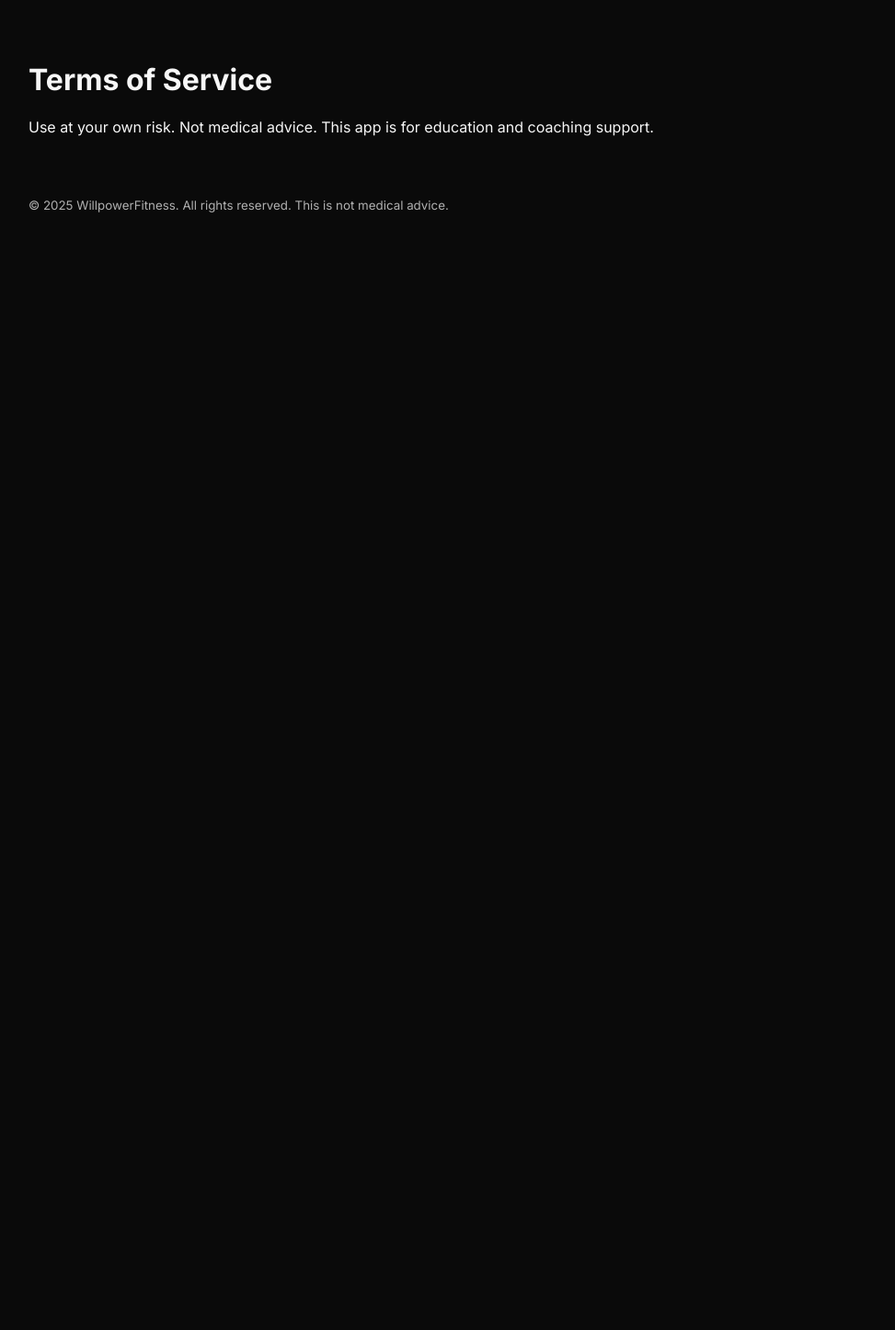
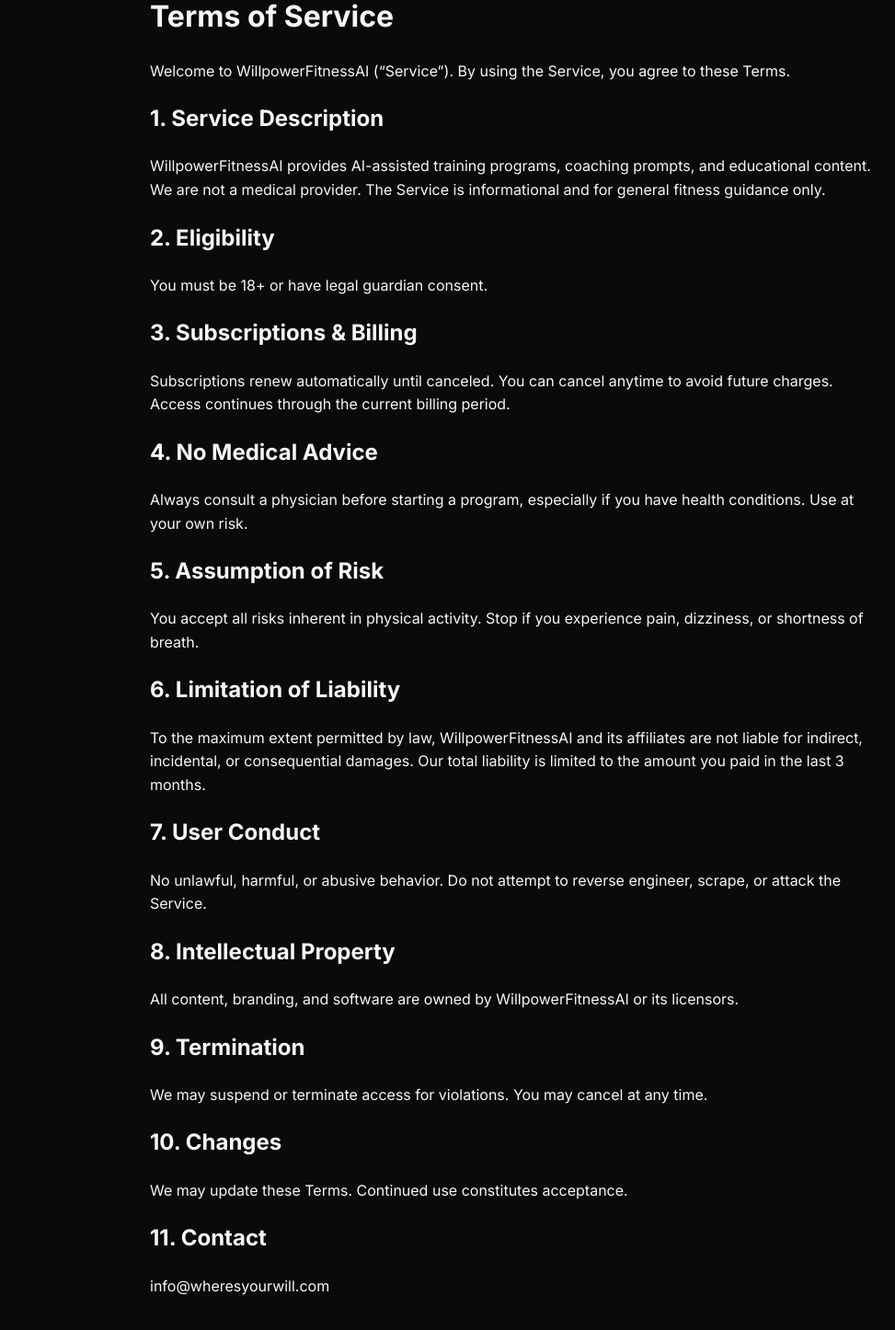
Before and after one commit to WillpowerfitnessAI/willpowerfitness-frontend, a Next.js app: page /terms in a window 1280 px wide. Shown: the part 72-1518 px from the top of the page at 92% size, without its empty margins (83-1056 px from the left). Before the commit the page ends 800 px from the top, so only its background shows below. Built offline with nearby package versions, Linux system fonts and the light colour scheme.

Commit message:
Update terms.js

```diff
--- a/pages/terms.js
+++ b/pages/terms.js
@@ -1,11 +1,45 @@
-// pages/terms.js
-import Layout from '../components/Layout';
-
 export default function Terms() {
   return (
-    <Layout>
+    <main style={{maxWidth:820,margin:"4rem auto",padding:"0 1rem",lineHeight:1.6}}>
       <h1>Terms of Service</h1>
-      <p className="muted">Use at your own risk. Not medical advice. This app is for education and coaching support.</p>
-    </Layout>
+      <p>Welcome to WillpowerFitnessAI (“Service”). By using the Service, you agree to these Terms.</p>
+
+      <h2>1. Service Description</h2>
+      <p>WillpowerFitnessAI provides AI-assisted training programs, coaching prompts, and educational content.
+         We are not a medical provider. The Service is informational and for general fitness guidance only.</p>
+
+      <h2>2. Eligibility</h2>
+      <p>You must be 18+ or have legal guardian consent.</p>
+
+      <h2>3. Subscriptions & Billing</h2>
+      <p>Subscriptions renew automatically until canceled. You can cancel anytime to avoid future charges.
+         Access continues through the current billing period.</p>
+
+      <h2>4. No Medical Advice</h2>
+      <p>Always consult a physician before starting a program, especially if you have health conditions.
+         Use at your own risk.</p>
+
+      <h2>5. Assumption of Risk</h2>
+      <p>You accept all risks inherent in physical activity. Stop if you experience pain, dizziness, or shortness of breath.</p>
+
+      <h2>6. Limitation of Liability</h2>
+      <p>To the maximum extent permitted by law, WillpowerFitnessAI and its affiliates are not liable for indirect,
+         incidental, or consequential damages. Our total liability is limited to the amount you paid in the last 3 months.</p>
+
+      <h2>7. User Conduct</h2>
+      <p>No unlawful, harmful, or abusive behavior. Do not attempt to reverse engineer, scrape, or attack the Service.</p>
+
+      <h2>8. Intellectual Property</h2>
+      <p>All content, branding, and software are owned by WillpowerFitnessAI or its licensors.</p>
+
+      <h2>9. Termination</h2>
+      <p>We may suspend or terminate access for violations. You may cancel at any time.</p>
+
+      <h2>10. Changes</h2>
+      <p>We may update these Terms. Continued use constitutes acceptance.</p>
+
+      <h2>11. Contact</h2>
+      <p>info@wheresyourwill.com</p>
+    </main>
   );
 }
```
